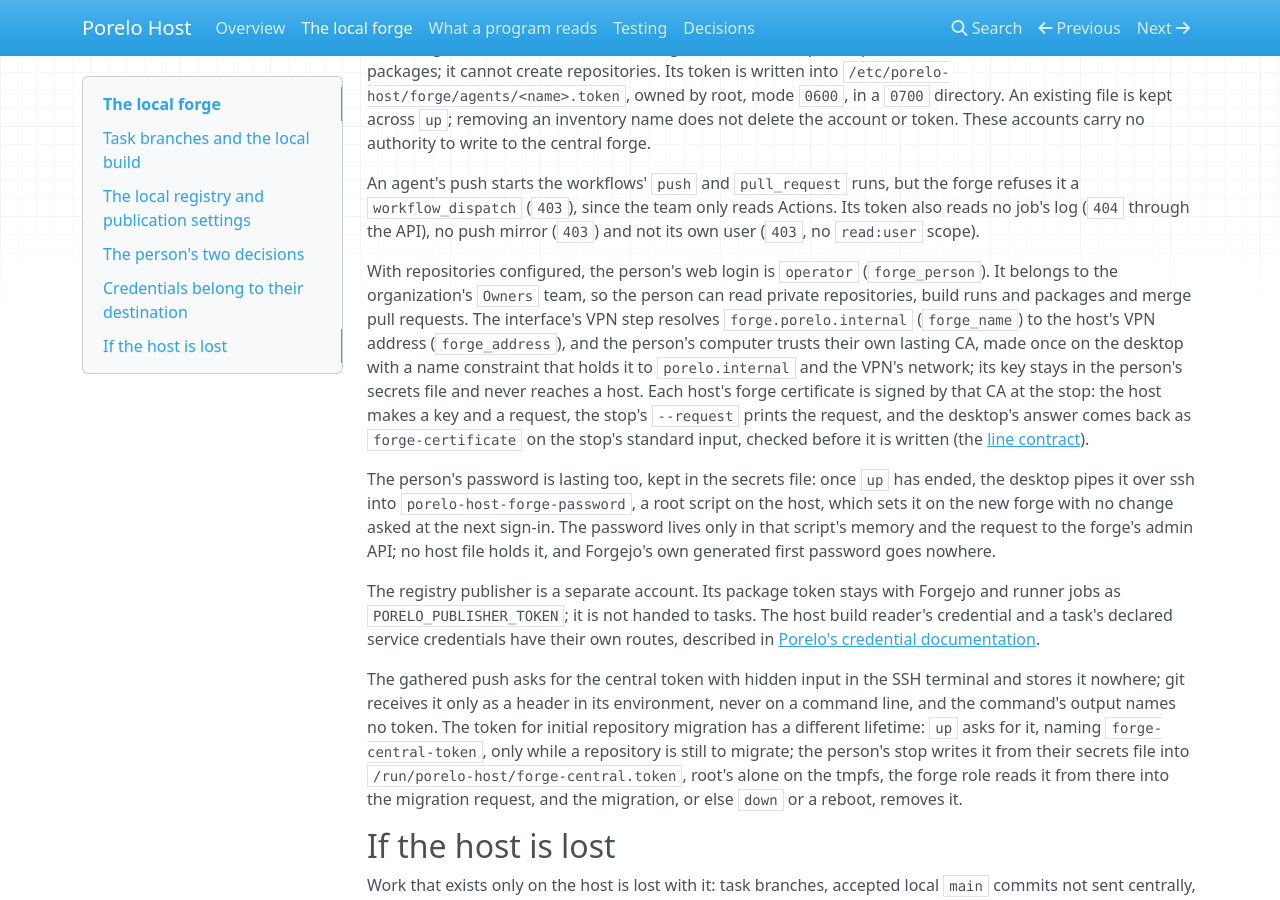
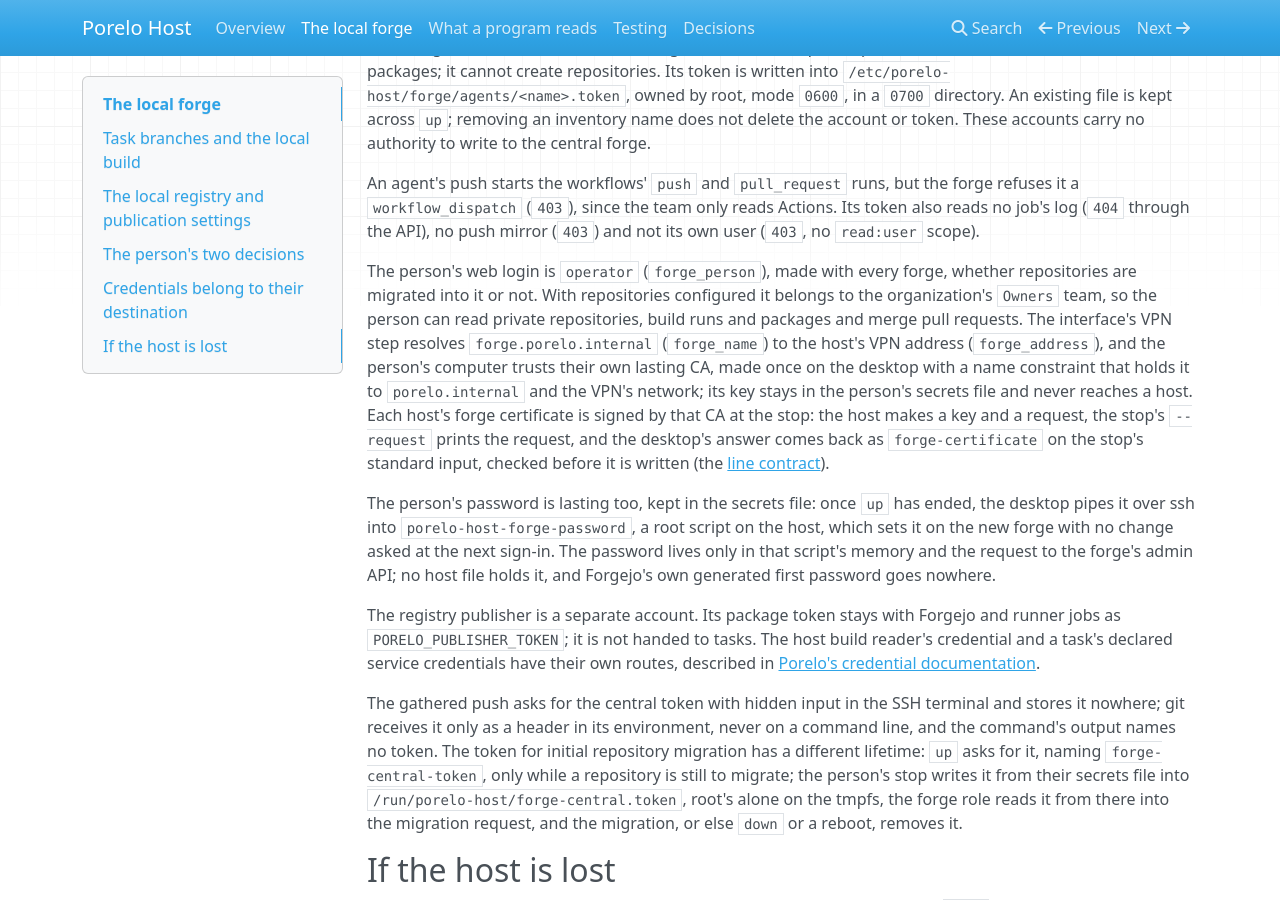
Before and after one commit to porelo-ai/porelo-host, an MkDocs documentation site: the page built from doc/local-forge.md, in a window 1280 px wide and 900 px high, scrolled down 4723 px. Built offline with MkDocs 1.6.1, drawn with Linux system fonts in a browser that asks for light colours; nearby versions of some CDN libraries.

Commit message:
Make the person's forge login with every forge, repositories or none
Assisted-by: Claude Code, claude-opus-5-5

```diff
--- a/doc/local-forge.md
+++ b/doc/local-forge.md
@@ -138,8 +138,9 @@ An agent's push starts the workflows' `push` and `pull_request` runs, but the fo
 (`403`), since the team only reads Actions. Its token also reads no job's log (`404` through the API), no push mirror
 (`403`) and not its own user (`403`, no `read:user` scope).
 
-With repositories configured, the person's web login is `operator` (`forge_person`). It belongs to the organization's
-`Owners` team, so the person can read private repositories, build runs and packages and merge pull requests. The
+The person's web login is `operator` (`forge_person`), made with every forge, whether repositories are migrated into it
+or not. With repositories configured it belongs to the organization's `Owners` team, so the person can read private
+repositories, build runs and packages and merge pull requests. The
 interface's VPN step resolves `forge.porelo.internal` (`forge_name`) to the host's VPN address (`forge_address`), and
 the person's computer trusts their own lasting CA, made once on the desktop with a name constraint that holds it to
 `porelo.internal` and the VPN's network; its key stays in the person's secrets file and never reaches a host. Each
```
Also changed, not shown: CHANGELOG.md (+5 -0 lines), issues/HO49-The-Persons-Forge-Login-Without-Repositories.md (added, +28 -0 lines), issues/README.md (+1 -0 lines), roles/forge/README.md (+3 -2 lines), 5 other files.
